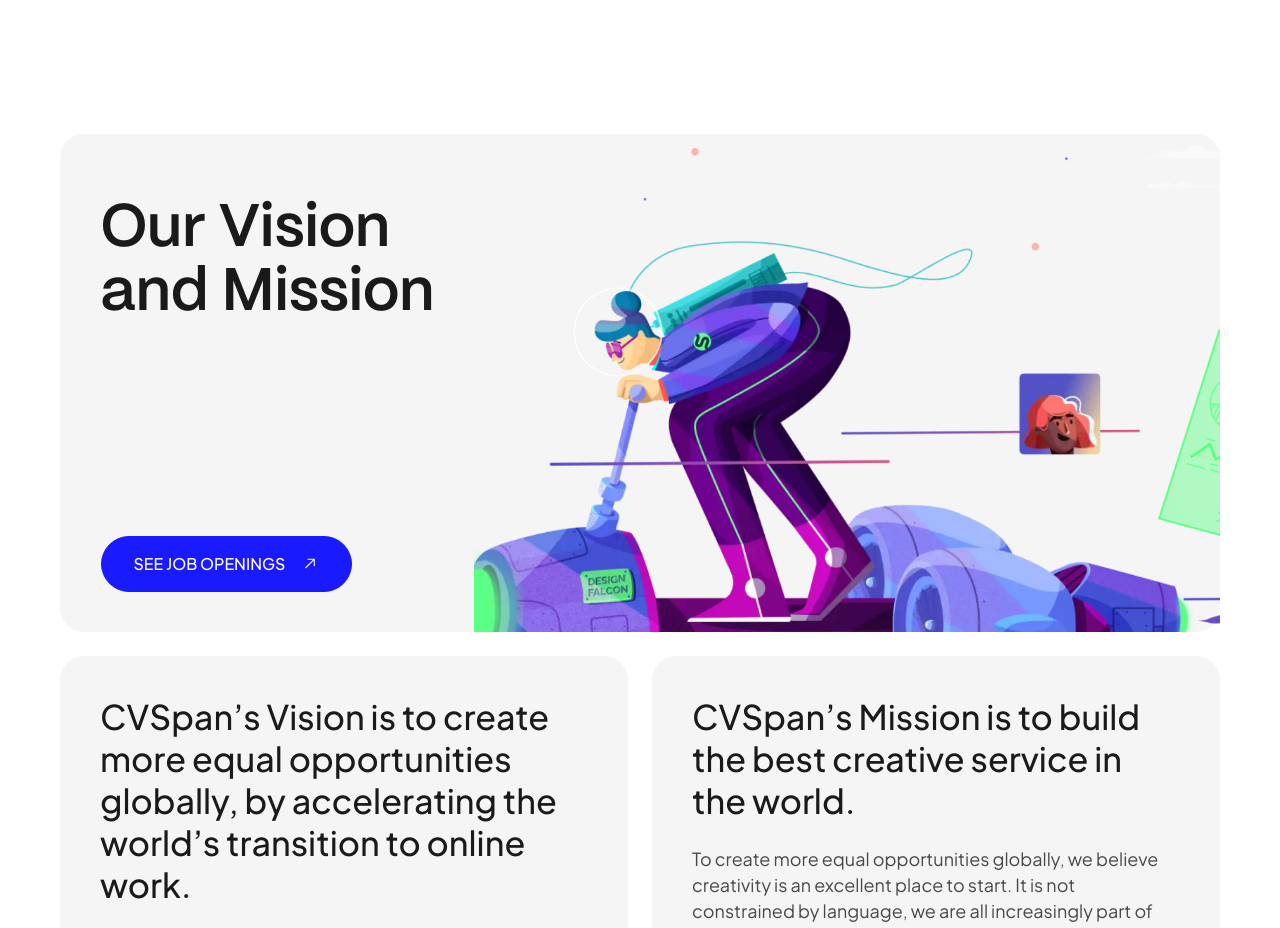
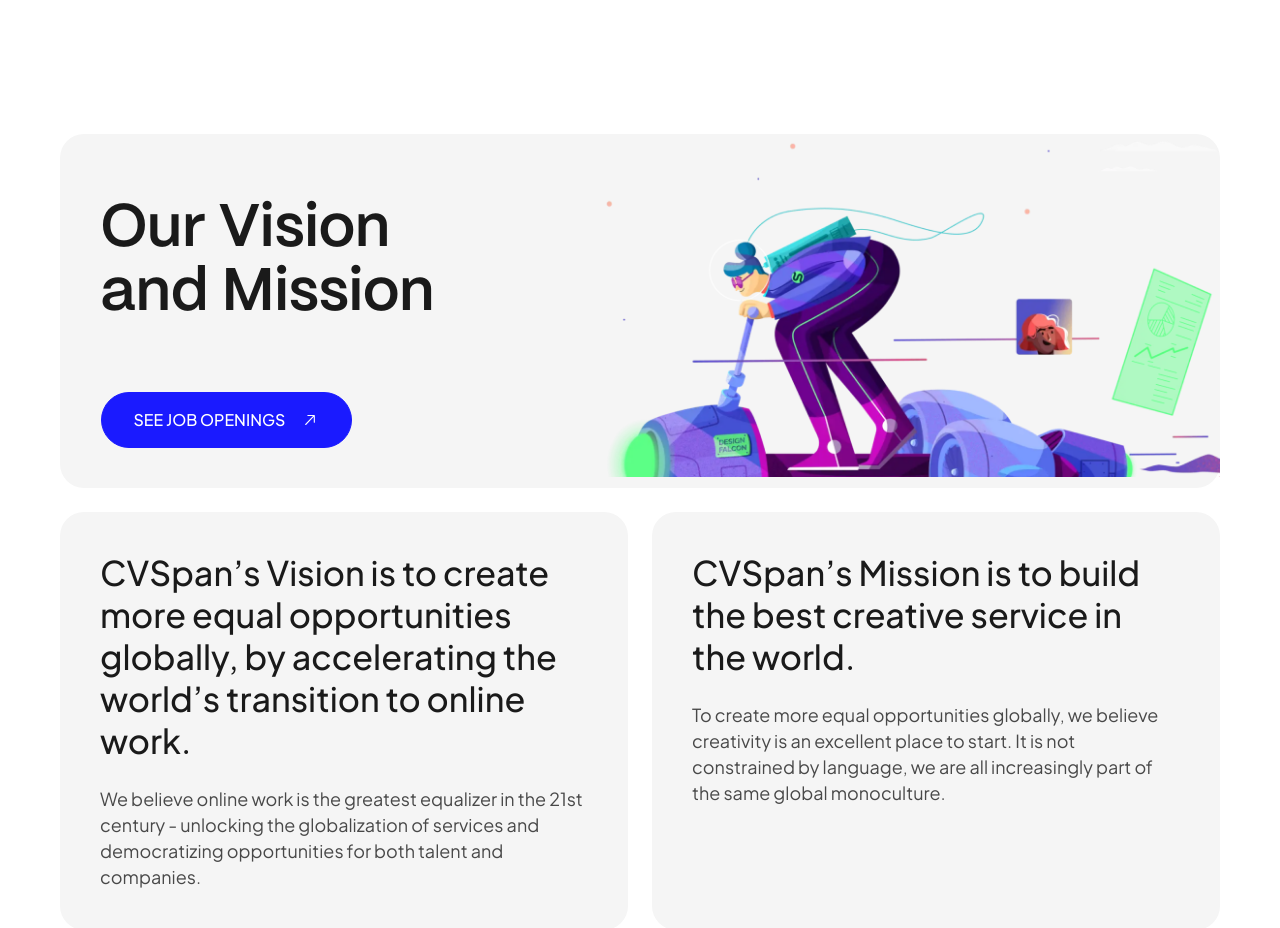
Before and after one commit to cvspan/cvspan-web, a Next.js app: page /careers in a window 1280 px wide. Shown: the part 1180-2108 px from the top of the page. Built offline with nearby package versions, Linux system fonts and the light colour scheme.

Commit message:
Make image in our vission and mission responsive

```diff
--- /dev/null
+++ b/src/components/molecules/OurMissionAndVision/index.css
@@ -0,0 +1,22 @@
+.bike-bg {
+    background-image: url('/assets/images/bike.png');
+    background-repeat: no-repeat;
+    background-size: contain;
+    height: 343px;
+    background-position: bottom center;
+}
+
+@media screen and (min-width: 768px) {
+    .bike-bg {
+        background-image: url('/assets/images/user_on_bike.png');
+        background-size: cover;
+    }
+}
+@media screen and (min-width: 1024px) {
+    .bike-bg {
+        background-image: url('/assets/images/user_on_bike.png');
+        background-repeat: no-repeat;
+        background-size: contain;
+        background-position: right;
+    }
+}
--- a/src/components/molecules/OurMissionAndVision/index.tsx
+++ b/src/components/molecules/OurMissionAndVision/index.tsx
@@ -1,14 +1,13 @@
 import React from 'react';
-import Image from 'next/image';
 import Button from '../Button';
-import { userOnBike } from '@/components/exports/images';
+import './index.css';
 export const OurVisionAndMission = () => {
     return (
         <div className="py-[60px] lg:py-[120px]">
             <div className="m-auto max-w-[1200px] px-5">
                 <div className="grid grid-cols-2 gap-5 lg:grid-cols-2 lg:gap-6">
                     <div className="col-span-2 rounded-3xl bg-[#f5f5f5]">
-                        <div className="grid grid-cols-2 lg:ml-[40.5px] lg:grid-cols-3">
+                        <div className="grid min-h-[354px] grid-cols-2 overflow-hidden lg:ml-[40.5px] lg:grid-cols-3">
                             <div className="col-span-2 flex w-full flex-col gap-y-8 pt-6 lg:col-span-1 lg:my-10">
                                 <div className="font-pp-mori text-[34px] font-semibold leading-[42px] text-[#1a1a1a] md:hidden">
                                     Our Vision and <br /> Mission
@@ -18,7 +17,7 @@ export const OurVisionAndMission = () => {
                                     and Mission
                                 </div>
 
-                                <div className="mt-auto w-full md:w-fit">
+                                <div className="w-full md:w-fit lg:mt-auto">
                                     <Button
                                         height="56px"
                                         title="SEE JOB OPENINGS"
@@ -28,17 +27,7 @@ export const OurVisionAndMission = () => {
                                 </div>
                             </div>
 
-                            <figure className="relative col-span-2 aspect-[3/2] w-full place-self-stretch overflow-hidden pl-6 pr-[25px]">
-                                <div className="absolute inset-0 h-full w-full">
-                                    <Image
-                                        src={userOnBike}
-                                        className="absolute inset-0 block h-full w-full object-cover lg:inset-0"
-                                        alt="User on bike"
-                                        sizes="100vw"
-                                        fill
-                                    />
-                                </div>
-                            </figure>
+                            <div className="bike-bg col-span-2"></div>
                         </div>
                     </div>
                     <div className="col-span-2 md:col-span-1">
```
Also changed, not shown: public/assets/images/bike.png.
